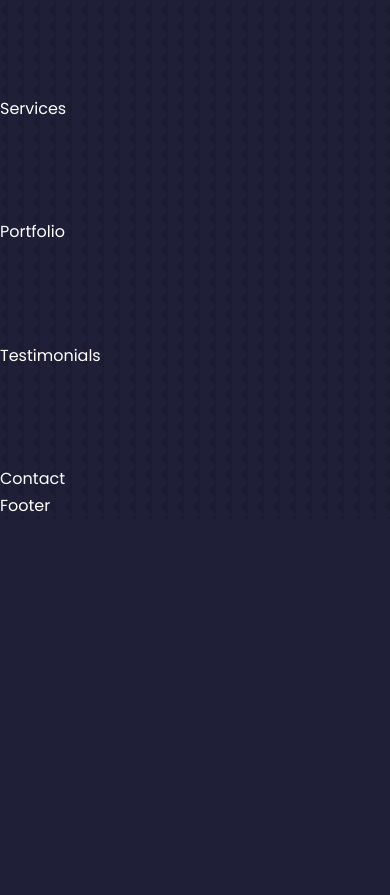
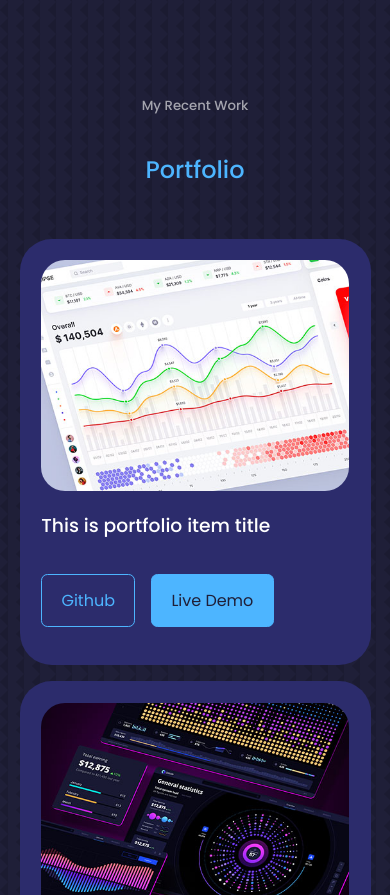
Before and after one commit to lizailyina/portfolio, a React (Create React App) app: page / in a window 390 px wide. Shown: the part 3054-3949 px from the top of the page. Before the commit the page ends 3573 px from the top, so only its background shows below. Built offline with nearby package versions, Linux system fonts and the light colour scheme.

Commit message:
implement responsive portfolio component

```diff
--- a/src/App.jsx
+++ b/src/App.jsx
@@ -16,9 +16,9 @@
       <Nav />
       <About />
       <Experience />
-      <Services />
+      {/* <Services /> */}
       <Portfolio />
-      <Testimonials />
+      {/* <Testimonials /> */}
       <Contact />
       <Footer />
     </>
--- a/src/components/portfolio/Portfolio.jsx
+++ b/src/components/portfolio/Portfolio.jsx
@@ -1,9 +1,87 @@
 import React from 'react'
 import './portfolio.css'
+import IMG1 from '../../assets/portfolio1.jpg'
+import IMG2 from '../../assets/portfolio2.jpg'
+import IMG3 from '../../assets/portfolio3.jpg'
+import IMG4 from '../../assets/portfolio4.jpg'
+import IMG5 from '../../assets/portfolio5.png'
+import IMG6 from '../../assets/portfolio6.jpg'
+
+const data = [
+  {
+    id: 1,
+    image: IMG1,
+    title: "This is portfolio item title",
+    github: "https://github.com",
+    demo: "https://github.com",
+  },
+  {
+    id: 2,
+    image: IMG2,
+    title: "This is portfolio item title",
+    github: "https://github.com",
+    demo: "https://github.com",
+  },
+  {
+    id: 3,
+    image: IMG3,
+    title: "This is portfolio item title",
+    github: "https://github.com",
+    demo: "https://github.com",
+  },
+  {
+    id: 4,
+    image: IMG4,
+    title: "This is portfolio item title",
+    github: "https://github.com",
+    demo: "https://github.com",
+  },
+  {
+    id: 5,
+    image: IMG5,
+    title: "This is portfolio item title",
+    github: "https://github.com",
+    demo: "https://github.com",
+  },
+  {
+    id: 6,
+    image: IMG6,
+    title: "This is portfolio item title",
+    github: "https://github.com",
+    demo: "https://github.com",
+  }
+]
+
 
 const Portfolio = () => {
   return (
-    <section id='portfolio'>Portfolio</section>
+    <section id='portfolio'>
+      <h5>My Recent Work</h5>
+      <h2>Portfolio</h2>
+
+      <div className="container portfolio__container">
+        {
+          data.map(({id, image, title, github, demo}) => {
+            return (
+              <article key={id} className="portfolio__item">
+                <div className="portfolio__item-image">
+                  <img src={image} alt="" />
+                </div>
+                <h3>{title}</h3>
+                <div className="portfolio__item-cta">
+                  <a href={github} className="btn">
+                    Github
+                  </a>
+                  <a href={demo} className="btn btn-primary" target="_blank">
+                    Live Demo
+                  </a>
+                </div>
+              </article>
+            )
+          })
+        }
+      </div>
+    </section>
   )
 }
 
--- a/src/components/portfolio/portfolio.css
+++ b/src/components/portfolio/portfolio.css
@@ -0,0 +1,51 @@
+.portfolio__container {
+    display: grid;
+    grid-template-columns: repeat(3, 1fr);
+    gap: 2.5rem;
+}
+
+.portfolio__item {
+    background: var(--color-bg-variant);
+    padding: 1.3rem;
+    border-radius: 2rem;
+    border: 1px solid transparent;
+    transition: var(--transition);
+}
+
+.portfolio__item:hover {
+    border-color: var(--color-primary-variant);
+    background: transparent;
+}
+
+.portfolio__item-image {
+    border-radius: 1.5rem;
+    overflow: hidden;
+}
+
+.portfolio__item h3 {
+    margin: 1.2rem 0 2rem;
+}
+
+.portfolio__item-cta {
+    display: flex;
+    gap: 1rem;
+    margin-bottom: 1rem;
+}
+
+/* ================ MEDIA QUERIES (MEDIUM DEVICES) ======================*/
+
+@media screen and (max-width: 1024px) {
+    .portfolio__container {
+        grid-template-columns: 1fr 1fr;
+        gap: 1.2rem;
+    }
+}
+
+/* ================ MEDIA QUERIES (SMALL DEVICES) ======================*/
+
+@media screen and (max-width: 600px) {
+    .portfolio__container {
+        grid-template-columns: 1fr;
+        gap: 1rem;
+    }
+}
```
